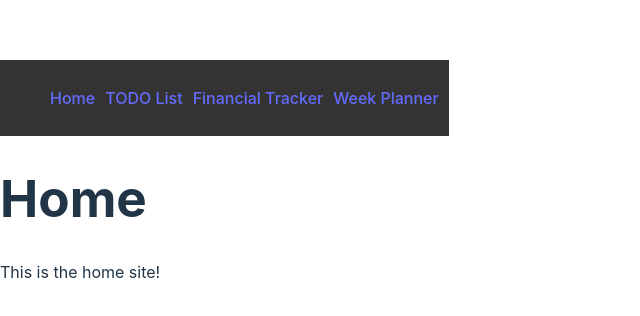
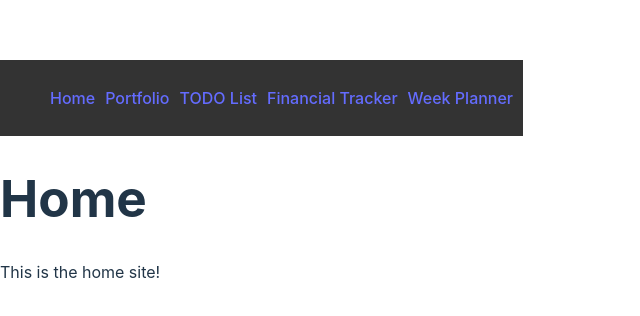
Before and after one commit to wilzzuu/website, a React (Vite) app: page / in a window 1280 px wide. Shown: the part 220-536 px from the top of the page, without its empty margins (0-640 px from the left). Built offline with nearby package versions, Linux system fonts and the light colour scheme.

Commit message:
Added portfolio page

```diff
--- a/src/App.jsx
+++ b/src/App.jsx
@@ -2,9 +2,11 @@
 import React from 'react';
 import { BrowserRouter as Router, Routes, Route } from 'react-router-dom';
 import Home from './pages/Home';
+import Portfolio from './pages/Portfolio';
 import TodoList from './pages/TodoList';
 import FinancialTracker from './pages/FinancialTracker';
 import WeekPlanner from './pages/WeekPlanner';
+
 import Navbar from './components/Navbar';
 
 function App() {
@@ -14,6 +16,7 @@ function App() {
         <Navbar /> {/* Include the navigation bar on all pages */}
         <Routes>
           <Route path="/" element={<Home />} />
+          <Route path="/portfolio element" element={<Portfolio />} />
           <Route path="/todo" element={<TodoList />} />
           <Route path="/finance" element={<FinancialTracker />} />
           <Route path="/weekplanner" element={<WeekPlanner />} />
--- a/src/components/Navbar.jsx
+++ b/src/components/Navbar.jsx
@@ -9,6 +9,9 @@ function Navbar() {
       <ul>
         <li>
           <Link to="/">Home</Link>
+        </li>
+        <li>
+            <Link to="/portfolio">Portfolio</Link>
         </li>
         <li>
           <Link to="/todo">TODO List</Link>
--- /dev/null
+++ b/src/pages/Portfolio.jsx
@@ -0,0 +1,14 @@
+// src/pages/Portfolio.jsx
+import React from 'react';
+
+function Portfolio() {
+  return (
+    <div>
+      <h1>Portfolio</h1>
+      <p>My portfolio will be here!</p>
+      {/* Add forms, charts, and tables as needed */}
+    </div>
+  );
+}
+
+export default Portfolio;
```
